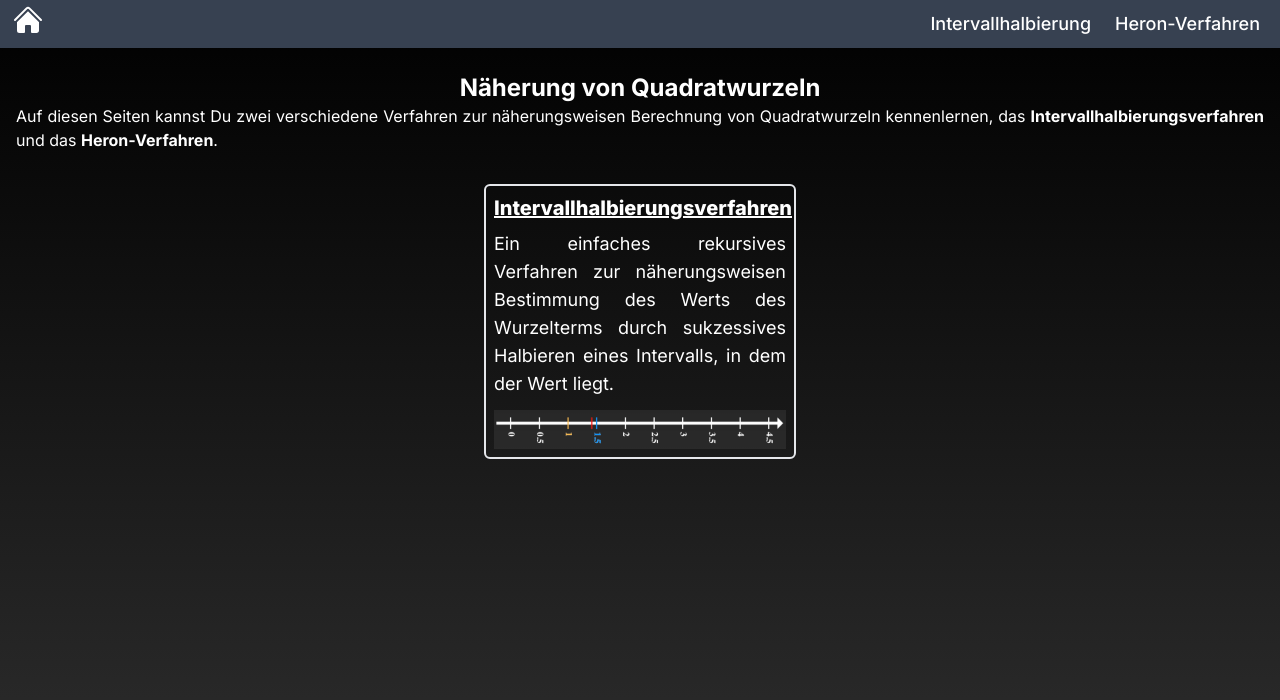
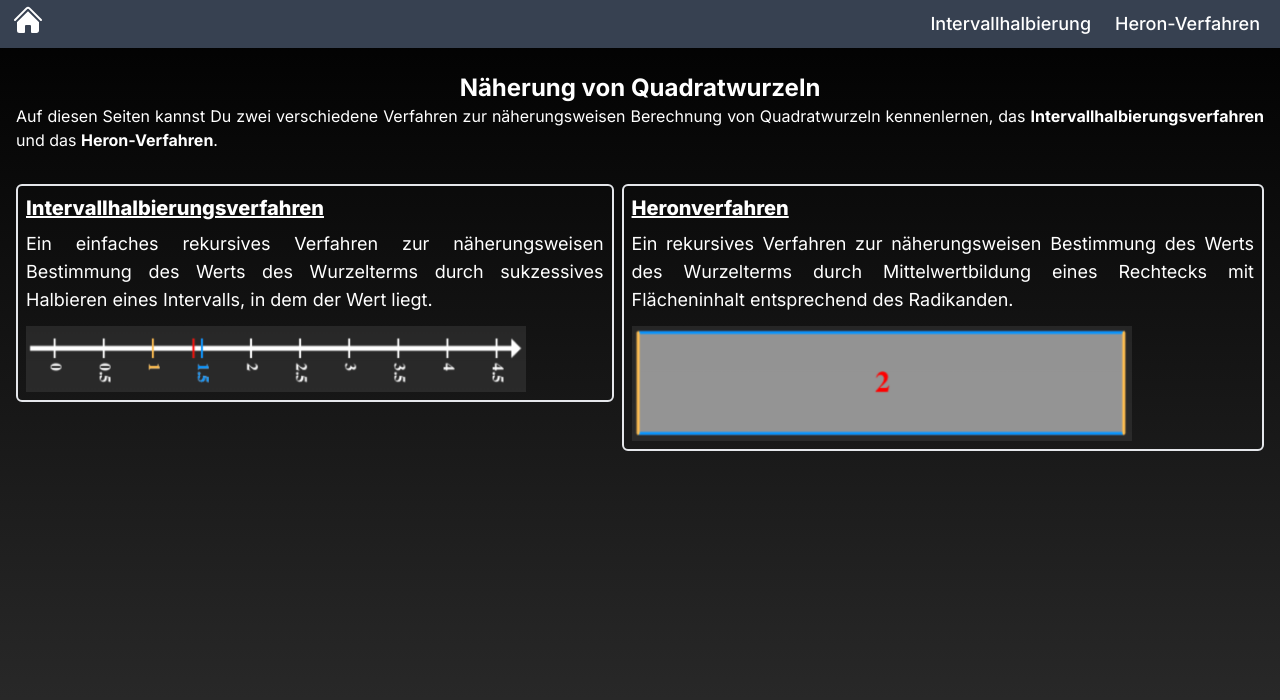
Before and after one commit to michafdlr/approximations, a Next.js app: page / in a window 1280 px wide. Shown: the top 700 px of the page. Built offline with nearby package versions, Linux system fonts and the light colour scheme.

Commit message:
new elements in Card Component

```diff
--- a/app/page.tsx
+++ b/app/page.tsx
@@ -22,24 +22,32 @@ export default function Home() {
             </strong>
           </Link>.
         </p>
-        <Card heading='Intervallhalbierungsverfahren' imgSrc='ival.png'/>
+        <div className='flex flex-row gap-2 justify-center'>
+          <Card link='intervallhalbierung' heading='Intervallhalbierungsverfahren' imgSrc='ival.png' pText='Ein einfaches rekursives Verfahren zur näherungsweisen Bestimmung des Werts des Wurzelterms durch sukzessives Halbieren eines Intervalls, in dem der Wert liegt.' altText='Bild der Zahlengeraden' width={500} height={500}/>
+          <Card link='heron' heading='Heronverfahren' pText='Ein rekursives Verfahren zur näherungsweisen Bestimmung des Werts des Wurzelterms durch Mittelwertbildung eines Rechtecks mit Flächeninhalt entsprechend des Radikanden.' imgSrc='heron.png' altText='Bild eines Rechtecks' width={500} height={500}/>
+        </div>
       </main>
   );
 }
 
-function Card({heading, imgSrc}: {heading: string, imgSrc: string}) {
+function Card({link, heading, imgSrc, pText, altText, width, height}: {link: string, heading: string, imgSrc: string, pText: string, altText: string, width: number, height: number}) {
   return (
-    <div className='flex flex-col w-1/4 mb-2 mt-8 p-2 border-2 rounded-md transition-all duration-200 hover:translate-x-1 hover:translate-y-1 hover:text-blue-400 hover:border-blue-400 cursor-pointer'>
+    <Link
+      href={`/${link}`}
+      key={link}
+    >
+      <div className='flex flex-col mb-2 mt-8 p-2 border-2 rounded-md transition-all duration-200 hover:translate-x-1 hover:translate-y-1  hover:border-blue-400 cursor-pointer'>
         <h1 className='text-xl mb-2 font-extrabold underline'>{heading}</h1>
         <p className='text-lg mb-3'>
-        Ein einfaches rekursives Verfahren zur näherungsweisen Bestimmung des Werts des Wurzelterms durch sukzessives Halbieren eines Intervalls, in dem der Wert liegt.
+          {pText}
         </p>
         <Image
           src={`/${imgSrc}`}
-        width={500}
-        height={500}
-        alt="Bild der Zahlengeraden"
+          width={width}
+          height={height}
+          alt={altText}
         />
       </div>
+    </Link>
   )
 }
```
Lines whose indentation alone changed are shown as unchanged.
